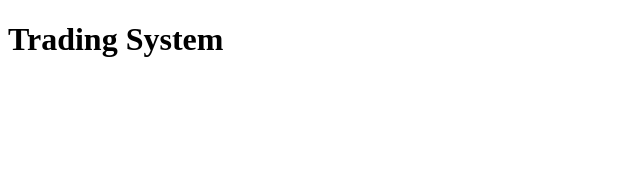
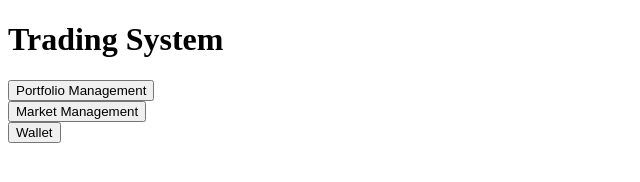
Before and after one commit to etStewart/ocr-project-2022, a plain HTML site: page Frontend/index.html in a window 1280 px wide. Shown: the whole page, without its empty margins (0-640 px from the left). Drawn offline with Linux system fonts and the light colour scheme.

Commit message:
Adding buttons and beginning setup of background

```diff
--- a/Frontend/index.html
+++ b/Frontend/index.html
@@ -10,6 +10,17 @@
 <body>
     <main>
         <h1>Trading System</h1>
+        <section class="buttons">
+            <div id="button1">
+                <button id="portfolio__management">Portfolio Management</button>
+            </div>
+            <div id="button2">
+                <button id="market__management">Market Management</button>
+            </div>
+            <div id="button3">
+                <button id="wallet">Wallet</button>
+            </div>
+        </section>
     </main>
     <script scr="script.js"></script>
 </body>
--- a/Frontend/styles.css
+++ b/Frontend/styles.css
@@ -0,0 +1,4 @@
+html {
+    min-height: 100%;
+
+}
```
